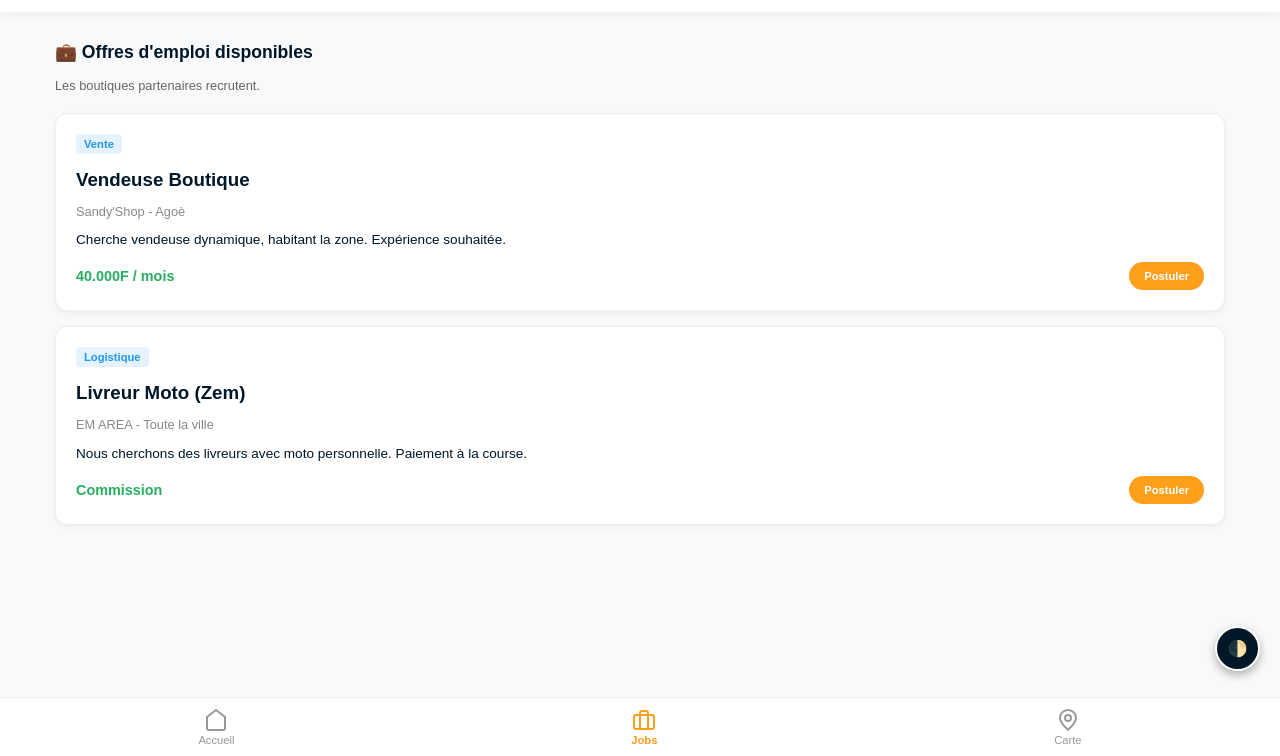
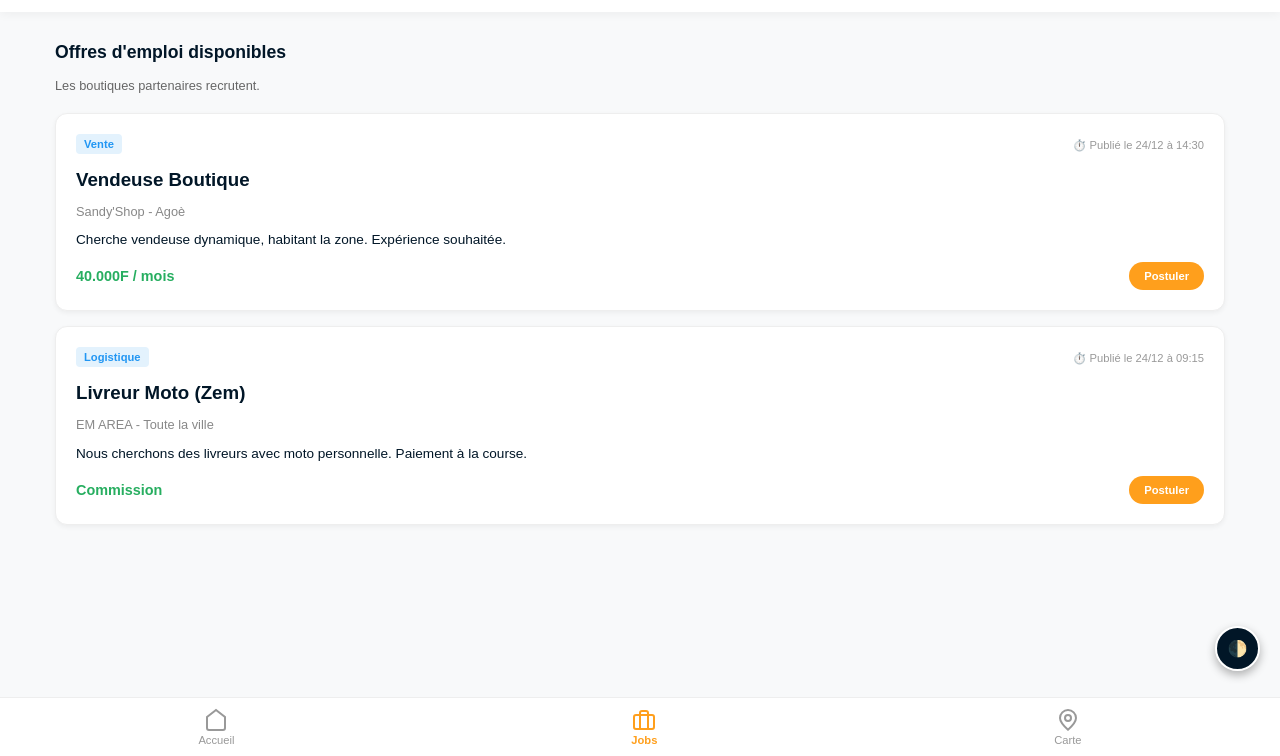
Before and after one commit to Urbain7/EMAREA, a plain HTML site: page jobs.html in a window 1280 px wide. Shown: the part 44-800 px from the top of the page. Drawn offline with Linux system fonts and the light colour scheme.

Commit message:
Update jobs.html

```diff
--- a/jobs.html
+++ b/jobs.html
@@ -20,13 +20,18 @@
     </header>
 
     <div class="container">
-        <div class="section-title">💼 Offres d'emploi disponibles</div>
+        <div class="section-title">Offres d'emploi disponibles</div>
         <p style="font-size:0.8rem; color:#666; margin-bottom:20px;">Les boutiques partenaires recrutent.</p>
 
         <!-- Liste des Jobs -->
+        <!-- DANS jobs.html -->
+
+        <!-- Job 1 -->
         <div class="job-card">
             <span class="job-tag">Vente</span>
-            <h3 style="margin:5px 0;">Vendeuse Boutique</h3>
+            <div style="float:right;" class="job-time">⏱️ Publié le 24/12 à 14:30</div> <!-- DATE AJOUTÉE -->
+
+            <h3 style="margin:5px 0; clear:both;">Vendeuse Boutique</h3>
             <p style="font-size:0.8rem; color:#888;">Sandy'Shop - Agoè</p>
             <p style="font-size:0.85rem;">Cherche vendeuse dynamique, habitant la zone. Expérience souhaitée.</p>
             <div style="display:flex; justify-content:space-between; align-items:center; margin-top:15px;">
@@ -35,9 +40,12 @@
             </div>
         </div>
 
+        <!-- Job 2 -->
         <div class="job-card">
             <span class="job-tag">Logistique</span>
-            <h3 style="margin:5px 0;">Livreur Moto (Zem)</h3>
+            <div style="float:right;" class="job-time">⏱️ Publié le 24/12 à 09:15</div> <!-- DATE AJOUTÉE -->
+
+            <h3 style="margin:5px 0; clear:both;">Livreur Moto (Zem)</h3>
             <p style="font-size:0.8rem; color:#888;">EM AREA - Toute la ville</p>
             <p style="font-size:0.85rem;">Nous cherchons des livreurs avec moto personnelle. Paiement à la course.</p>
             <div style="display:flex; justify-content:space-between; align-items:center; margin-top:15px;">
```
